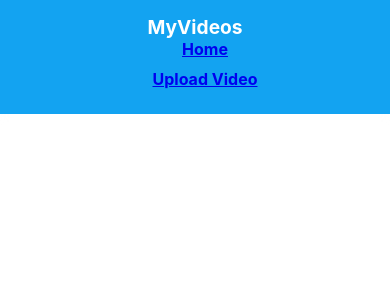
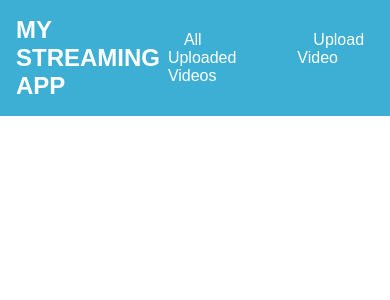
Before and after one commit to tanaya29102000/New-StreamApp, a React (Create React App) app in the folder Front-end/: page / in a window 390 px wide. Shown: the top 300 px of the page. Built offline with nearby package versions, Linux system fonts and the light colour scheme.

Commit message:
some changes css

```diff
--- a/Front-end/src/components/CreateVideo.css
+++ b/Front-end/src/components/CreateVideo.css
@@ -1,6 +1,6 @@
 /* Background styling */
 .blog-post-form {
-  background-image: url('../../public/assets/images.jpg'); /* Add your background image here */
+  background-image: url('../../public//v2.jpg'); /* Add your background image here */
   background-size: cover;
   background-position: center;
   padding: 50px 20px;
--- a/Front-end/src/components/Home.css
+++ b/Front-end/src/components/Home.css
@@ -1,167 +1,138 @@
-/* General container for the home page */
+/* Home.css */
 .home {
-  padding: 30px;
-  background-color: #f4f4f4;
-  min-height: 100vh;
-  font-family: 'Arial', sans-serif;
+  width: 80%;
+  margin: 0 auto;
+  padding: 2rem;
 }
 
-/* Title of the page */
 .post-title {
   text-align: center;
-  font-size: 28px;
-  font-weight: bold;
+  font-size: 2rem;
   color: #333;
-  margin-bottom: 30px;
+  margin-bottom: 1.5rem;
 }
 
-/* Error message styling */
 .error-message {
   color: red;
   text-align: center;
-  margin-bottom: 20px;
-  font-size: 18px;
+  margin-bottom: 1rem;
 }
 
-/* List of posts */
 .post-list {
   list-style: none;
   padding: 0;
-  margin: 0 auto;
-  max-width: 1000px;
-  display: flex;
-  flex-wrap: wrap;
-  justify-content: space-between;
-  gap: 20px;
 }
 
-/* Individual post styling for a cart-like rectangular look */
 .post-item {
-  background-color: #fff;
-  border-radius: 10px;
-  padding: 15px;
-  border: 1px solid #e0e0e0; /* Light border to create cart-like separation */
-  box-shadow: 0 4px 12px rgba(0, 0, 0, 0.1); /* Subtle shadow for elevation */
-  width: 30%; /* Three items per row */
-  box-sizing: border-box;
-  transition: transform 0.2s, box-shadow 0.2s;
+  background-color: #f9f9f9;
+  padding: 1.5rem;
+  margin-bottom: 1.5rem;
+  border-radius: 8px;
+  box-shadow: 0 4px 8px rgba(0, 0, 0, 0.1);
+  display: flex;
+  flex-direction: column;
+  align-items: center;
 }
 
-/* Add hover effect for a cart-like feel */
-.post-item:hover {
-  transform: translateY(-5px); /* Lift effect */
-  box-shadow: 0 6px 15px rgba(0, 0, 0, 0.2); /* Stronger shadow on hover */
-}
-
-/* Post content styling */
 .post-content h5 {
-  font-size: 20px;
-  color: #007bff;
-  margin-bottom: 10px;
+  font-size: 1.3rem;
+  color: #333;
+  margin-bottom: 0.5rem;
 }
 
 .post-content p {
-  font-size: 16px;
-  color: #666;
-  margin-bottom: 10px;
+  margin: 0.5rem 0;
+  color: #555;
+  font-size: 1rem;
 }
 
-/* Video container styling */
 .video-container {
-  margin: 20px 0;
-  display: flex;
-  justify-content: center;
+  margin-top: 1rem;
 }
 
-video {
-  border-radius: 8px;
-  box-shadow: 0 4px 10px rgba(0, 0, 0, 0.1);
-  width: 100%;
-  height: auto;
+.post-actions {
+  margin-top: 1rem;
 }
 
-/* Edit and delete buttons */
-.post-actions {
-  display: flex;
-  justify-content: space-between;
-  margin-top: 15px;
+.edit-btn,
+.delete-btn {
+  padding: 0.5rem 1rem;
+  border: none;
+  border-radius: 5px;
+  color: white;
+  background-color: #007bff;
+  cursor: pointer;
+  text-decoration: none;
+  font-size: 0.9rem;
+  margin-right: 1rem;
 }
 
-.edit-btn, .delete-btn {
-  background-color: #007bff;
-  color: white;
-  padding: 10px 15px;
-  border: none;
-  border-radius: 5px;
-  cursor: pointer;
-  text-decoration: none;
-  font-size: 16px;
-  transition: background-color 0.3s;
+.delete-btn {
+  background-color: #dc3545;
 }
 
 .edit-btn:hover {
   background-color: #0056b3;
 }
 
-.delete-btn {
-  background-color: #dc3545;
-}
-
 .delete-btn:hover {
   background-color: #c82333;
 }
 
-/* Pagination styling */
+/* Pagination styles */
 .pagination-nav {
-  margin-top: 30px;
   text-align: center;
+  margin-top: 2rem;
 }
 
 .pagination {
-  list-style: none;
-  padding: 0;
-  display: inline-block;
+  list-style-type: none;
+  display: inline-flex;
+  padding-left: 0;
 }
 
 .page-item {
-  display: inline;
-  margin: 0 5px;
+  margin: 0 0.3rem;
 }
 
 .page-link {
-  padding: 10px 15px;
-  background-color: #007bff;
-  color: white;
+  display: block;
+  padding: 0.5rem 1rem;
+  border: 1px solid #007bff;
   border-radius: 5px;
+  text-decoration: none;
+  color: #007bff;
   cursor: pointer;
-  text-decoration: none;
-  transition: background-color 0.3s;
+  transition: background-color 0.3s ease;
 }
 
 .page-link:hover {
-  background-color: #0056b3;
+  background-color: #007bff;
+  color: white;
 }
 
 .page-item.active .page-link {
-  background-color: #0056b3;
-  pointer-events: none;
+  background-color: #007bff;
+  color: white;
+  cursor: default;
 }
 
-/* Responsive Design */
-@media (max-width: 1024px) {
-  .post-item {
-    width: 45%; /* 2 items per row on medium screens */
+/* Responsive styling */
+@media (max-width: 768px) {
+  .post-content h5 {
+    font-size: 1.1rem;
+  }
+
+  .post-content p {
+    font-size: 0.9rem;
+  }
+
+  .video-container video {
+    width: 100%;
+    height: auto;
+  }
+
+  .pagination {
+    flex-wrap: wrap;
   }
 }
-
-@media (max-width: 768px) {
-  .post-list {
-    flex-direction: column;
-    align-items: center;
-  }
-
-  .post-item {
-    max-width: 100%;
-    width: 100%; /* Full width for small screens */
-  }
-}
--- a/Front-end/src/components/Navbar.css
+++ b/Front-end/src/components/Navbar.css
@@ -1,65 +1,51 @@
-/* General navbar styling */
+/* Navbar.css */
 .navbar {
-    background-color: #13a3f1; /* Green background */
-    padding: 20px;
   display: flex;
-    justify-content: space-between; /* Space between left and right sections */
+  justify-content: space-between;
   align-items: center;
-    box-shadow: 0 4px 8px rgba(248, 250, 245, 0.1); /* Slight shadow for effect */
-    position: sticky;
-    top: 0;
-    z-index: 1000;
+  background-color: #3daed4; /* Dark background */
+  padding: 1rem;
+  font-family: Arial, sans-serif;
 }
 
-  /* Navbar list for right-side links */
+.left-side {
+  color: white;
+  font-size: 1.5rem;
+  font-weight: bold;
+}
+
+.navbar-space {
+  flex: 1;
+}
+
 .navbar-list {
-    list-style: none;
+  list-style-type: none;
   display: flex;
   margin: 0;
   padding: 0;
 }
 
-  /* Left-side item (MyMessages) */
-  .left-side {
-    font-size: 1.2rem;
-    font-weight: bold;
-    color: white;
-    cursor: pointer;
+.navbar-item {
+  margin-right: 1.5rem;
 }
 
-  /* Right-side navbar items */
-  .navbar-item {
-    margin-left: 20px;
-    font-size: 1.2rem;
-    font-weight: bold;
-    color: white;
+.navbar-item:last-child {
+  margin-right: 0; /* Remove margin from the last item */
 }
 
-  /* Adding hover effect */
-  .navbar-item:hover {
-    color: #f2ebeb;
-    transition: color 0.3s ease;
+.navbar-link {
+  text-decoration: none;
+  color: white;
+  font-size: 1rem;
+  padding: 0.5rem 1rem;
+  border-radius: 5px;
+  transition: background-color 0.3s ease;
 }
 
-  /* Make the left-side occupy available space */
-  .navbar-space {
-    flex-grow: 1;
+.navbar-link:hover {
+  background-color: #555; /* Darker background on hover */
 }
 
-  /* Responsive design */
-  @media (max-width: 768px) {
-    .navbar {
-      padding: 15px;
-      flex-direction: column;
+.navbar-link:active {
+  background-color: #777; /* Darker background when clicked */
 }
-
-    .navbar-list {
-      flex-direction: column;
-      align-items: center;
-    }
-
-    .navbar-item {
-      margin-bottom: 10px;
-      font-size: 1rem;
-    }
-  }
--- a/Front-end/src/components/Navbar.js
+++ b/Front-end/src/components/Navbar.js
@@ -5,14 +5,14 @@ import './Navbar.css';
 const Navbar = () => {
   return (
     <nav className="navbar">
-      <div className="left-side">MyVideos</div>
+      <div className="left-side">MY STREAMING APP</div>
 
       {/* Empty div to create space between left and right */}
       <div className="navbar-space"></div>
 
       <ul className="navbar-list">
         <li className="navbar-item">
-          <Link to="/home" className="navbar-link">Home</Link>
+          <Link to="/home" className="navbar-link">All Uploaded Videos</Link>
         </li>
         <li className="navbar-item">
           <Link to="/CreatePost" className="navbar-link">Upload Video</Link>
```
Also changed, not shown: Front-end/src/components/UpdateVideo.js (+216 -16 lines), 2 other files (tests, documents, lock files or other folders). Lines whose indentation alone changed are shown as unchanged.
